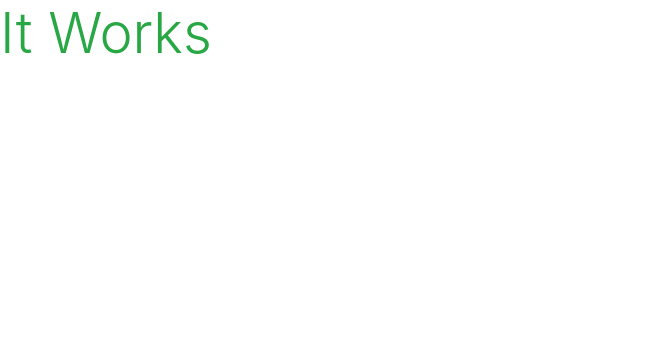
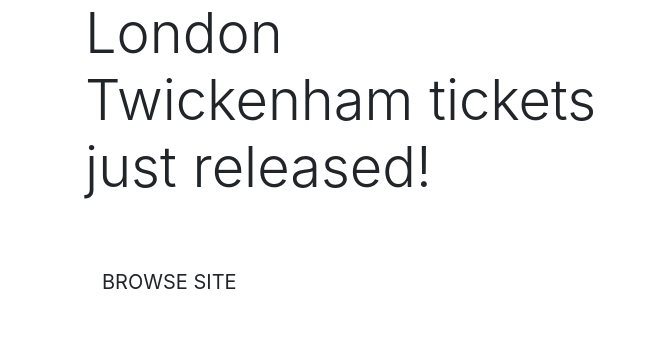
Before and after one commit to SimonGeorgeNZ/milestone_4, a Django app: page / in a window 1280 px wide. Shown: the top 361 px of the page, without its empty margins (0-651 px from the left). Run offline with Django 3.2, Linux system fonts and the light colour scheme; some libraries are stand-ins or nearby versions.

Commit message:
added home page content

```diff
--- a/home/templates/home/index.html
+++ b/home/templates/home/index.html
@@ -1,7 +1,29 @@
 {% extends "base.html" %}
 {% load static %}
 
+{% block page_header%}
+<div class="container">
+    <div class="row">
+        <div class="col"></div>
+    </div>
+</div>
+
+{% endblock%}
+
 {% block content %}
-<h1 class="display-4 text-success">It Works</h1>
+<div class="container h-100">
+    <div class="row h-100">
+        <div class="col-7 col-md-6 my-auto">
+            <h1 class="display-4 logo-font text-black">
+                London Twickenham tickets just released!
+            </h1>
+            <div class="my-5">
+                <h4>
+                    <a href="" class="shop-now-button btn btn-lg rounded-0 text-uppercase py-3">Browse site</a>
+                </h4>
+            </div>
+        </div>
+    </div>
+</div>
 
 {% endblock %}
```
